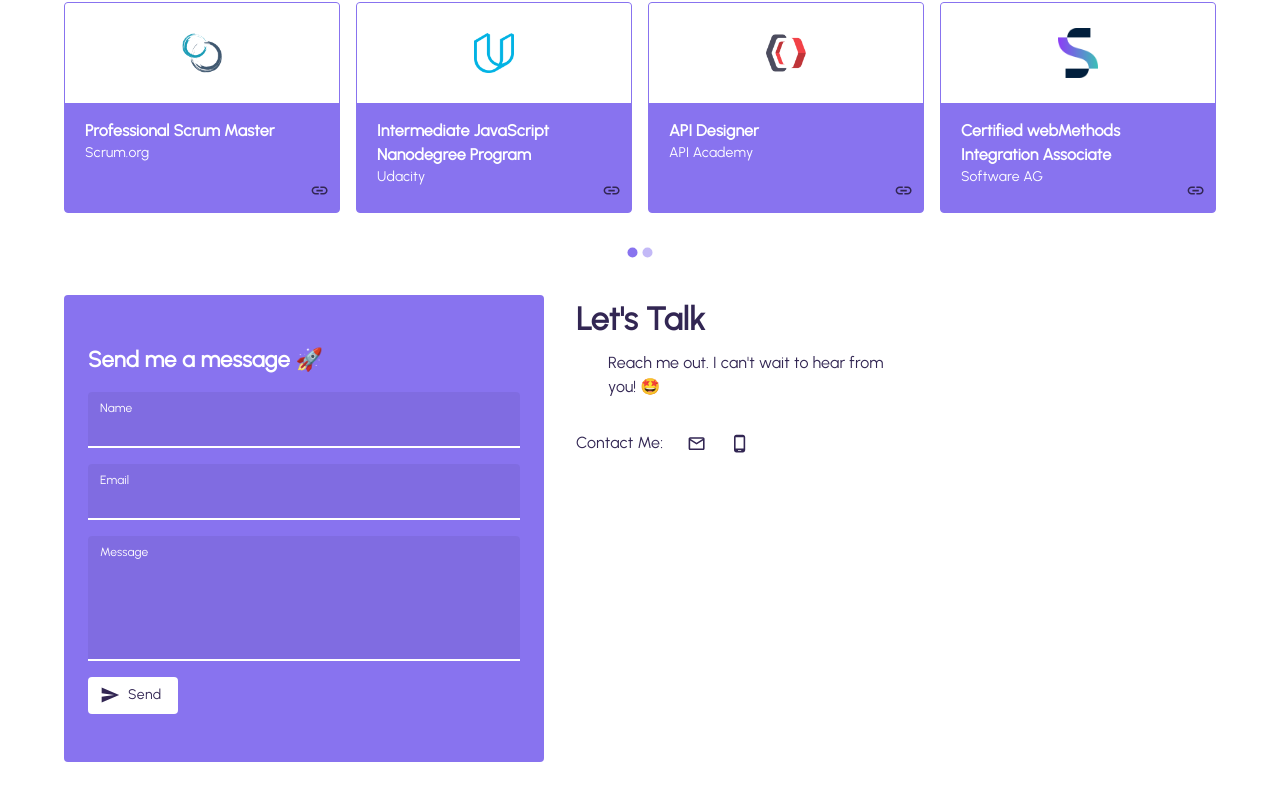
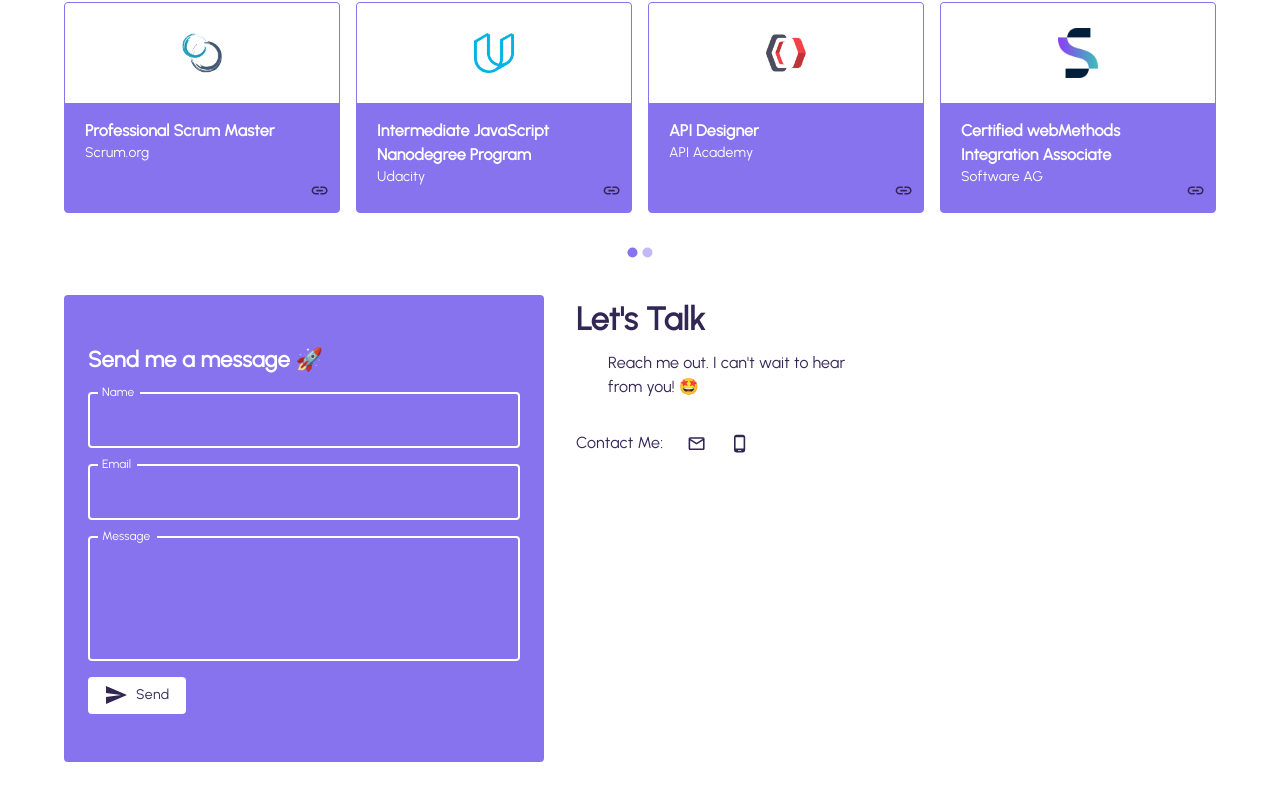
Before and after one commit to saeedmaldosary/react-material-ui-tailwind-portfolio, a React (Create React App) app: page / in a window 1280 px wide. Shown: the part 902-1702 px from the top of the page. Built offline with nearby package versions, Linux system fonts and the light colour scheme.

Commit message:
Add arabic lang

```diff
--- a/package.json
+++ b/package.json
@@ -12,13 +12,15 @@
     "@mui/lab": "^5.0.0-alpha.134",
     "@mui/material": "^5.13.6",
     "@mui/styled-engine-sc": "^5.12.0",
-    "@mui/styles": "^5.13.2",
+    "@mui/styles": "^5.14.4",
     "@testing-library/jest-dom": "^5.16.5",
     "@testing-library/react": "^13.4.0",
     "@testing-library/user-event": "^13.5.0",
     "aos": "^2.3.4",
     "emailjs-com": "^3.2.0",
     "i18next": "^23.4.1",
+    "jss": "^10.10.0",
+    "jss-rtl": "^0.3.0",
     "react": "^18.2.0",
     "react-countup": "^6.4.2",
     "react-dom": "^18.2.0",
--- a/src/assets/colors/colors.js
+++ b/src/assets/colors/colors.js
@@ -75,21 +75,17 @@ const colors = {
     light: palette.color1.value,
     dark: palette.color2.value,
   },
-  loadingButton: {
+  sendButton: {
     light: palette.color1.value,
     dark: palette.color1.value,
   },
-  loadingButtonText: {
+  sendButtonText: {
     light: palette.color2.value,
     dark: palette.color2.value,
   },
-  loadingButtonHover: {
+  circularProgress: {
     light: palette.color2.value,
     dark: palette.color2.value,
-  },
-  loadingButtonHoverText: {
-    light: palette.color1.value,
-    dark: palette.color1.value,
   },
   textField: {
     light: palette.color1.value,
--- a/src/components/Header/Header.jsx
+++ b/src/components/Header/Header.jsx
@@ -157,7 +157,7 @@ function Header({ change, setCurrentLanguage, currentLanguage }) {
             onClick={handleToggleDarkMode}
             sx={{
               display: { xs: "none", md: "flex" },
-              mr: 1,
+              mx: 1,
               cursor: "pointer",
             }}
           >
@@ -175,7 +175,7 @@ function Header({ change, setCurrentLanguage, currentLanguage }) {
             onClick={handleToggleDarkMode}
             sx={{
               display: { xs: "flex", md: "none" },
-              ml: 1,
+              mx: 1,
               cursor: "pointer",
             }}
           >
--- a/src/components/UI/CertificationsCarousel.jsx
+++ b/src/components/UI/CertificationsCarousel.jsx
@@ -92,7 +92,7 @@ function CertificationsCard({ certificationsData }) {
                     </Card>
                   </Grid>
                   <Grid key={item.id} item xs={12} md={12} sm={12}>
-                    <Box sx={{ px: "20px" }}>
+                    <Box sx={{ px: "20px", direction: "ltr" }}>
                       <Typography
                         sx={{ color: "#ffff", fontWeight: 600 }}
                         variant="body1"
--- a/src/components/UI/Hero.jsx
+++ b/src/components/UI/Hero.jsx
@@ -2,12 +2,23 @@ import React, { useEffect } from "react";
 import { Container, Grid, Typography, Button, Card } from "@mui/material";
 import { GitHub, LinkedIn, ArrowCircleDown } from "@mui/icons-material";
 import { Typewriter } from "react-simple-typewriter";
+import { useTheme } from "@mui/material/styles";
 import { useTranslation } from "react-i18next";
 import saeedImage from "../../assets/images/Saeed.png";
 import saeedImageW20 from "../../assets/images/Saeed-w20.png";
 import "./Hero.css";
 
 const Hero = () => {
+  const theme = useTheme();
+  const direction = theme.direction === "rtl";
+  const resumeButtonStyle = direction ? { ml: 1 } : { mr: 1 };
+  const typewriterStyle = {
+    fontWeight: "bold",
+    mb: 3,
+    fontSize: { xs: "28px", md: "32px" },
+    ...(direction ? { direction: "ltr", textAlign: "right" } : {}),
+  };
+
   const [t] = useTranslation();
   useEffect(() => {
     const blurDivs = document.querySelectorAll(".blur-load");
@@ -45,14 +56,7 @@ const Hero = () => {
             >
               {t("heroName")}
             </Typography>
-            <Typography
-              sx={{
-                fontWeight: "bold",
-                mb: 3,
-                fontSize: { xs: "28px", md: "32px" },
-              }}
-              variant="body1"
-            >
+            <Typography sx={typewriterStyle} variant="body1">
               <Typewriter
                 words={[" Software Engineer", "Full Stack Developer"]}
                 loop={false}
@@ -78,13 +82,13 @@ const Hero = () => {
                   textTransform: "capitalize",
                 }}
                 variant="contained"
-                startIcon={<ArrowCircleDown />}
               >
+                <ArrowCircleDown sx={resumeButtonStyle} />
                 {t("resumeButton")}
               </Button>
             </a>
             <Typography
-              sx={{ mb: 4, ml: 4, maxWidth: { md: 500, sm: 350 } }}
+              sx={{ mb: 4, mx: 4, maxWidth: { md: 500, sm: 350 } }}
               variant="body1"
             >
               {t("aboutBody")}
--- a/src/components/UI/LetsTalk.jsx
+++ b/src/components/UI/LetsTalk.jsx
@@ -8,9 +8,10 @@ import {
   Snackbar,
   Grid,
   Alert,
+  Button,
+  CircularProgress,
 } from "@mui/material";
 import { useTranslation } from "react-i18next";
-import { LoadingButton } from "@mui/lab";
 import emailjs from "emailjs-com";
 import {
   PhoneAndroidOutlined,
@@ -21,12 +22,37 @@ import {
 const LetsTalk = () => {
   const [t] = useTranslation();
   const theme = useTheme();
+  const direction = theme.direction === "rtl";
+
   const form = useRef();
   const [loading, setLoading] = useState(false);
   const [openSuccess, setOpenSuccess] = React.useState(false);
   const [openFailure, setOpenFailure] = React.useState(false);
-  const [formCompleted, setFormCompleted] = useState(false); // Track form completion
-  const [showFillMessage, setShowFillMessage] = useState(false); // Track whether to show fill message
+  const [formCompleted, setFormCompleted] = useState(false);
+  const [showFillMessage, setShowFillMessage] = useState(false);
+
+  const textFieldStyle = {
+    marginBottom: "1rem",
+    ...(direction
+      ? {
+          "& label": {
+            left: "unset",
+            right: "1.75rem",
+            transformOrigin: "right",
+          },
+          "& legend": {
+            textAlign: "right",
+          },
+        }
+      : {}),
+  };
+  const snackbarStyle = {
+    "& svg": {
+      mx: 2,
+    },
+  };
+
+  const sendButtonIconsStyle = direction ? { ml: 1 } : { mr: 1 };
 
   const sendEmail = (e) => {
     e.preventDefault();
@@ -81,7 +107,7 @@ const LetsTalk = () => {
         autoHideDuration={6000}
         onClose={handleClose}
       >
-        <Alert onClose={handleClose} severity="success" sx={{ width: "80%" }}>
+        <Alert sx={snackbarStyle} onClose={handleClose} severity="success">
           {t("messageSent")}
         </Alert>
       </Snackbar>
@@ -91,7 +117,7 @@ const LetsTalk = () => {
         autoHideDuration={6000}
         onClose={handleClose}
       >
-        <Alert onClose={handleClose} severity="error" sx={{ width: "80%" }}>
+        <Alert sx={snackbarStyle} onClose={handleClose} severity="error">
           {t("messageFailed")}
         </Alert>
       </Snackbar>
@@ -107,7 +133,7 @@ const LetsTalk = () => {
           sm={7}
           xs={12}
         >
-          <Box sx={{ ml: { xs: 0, md: 4, sm: 4 } }}>
+          <Box sx={{ mx: { xs: 0, md: 4, sm: 4 } }}>
             <Typography
               sx={{
                 fontWeight: "bold",
@@ -118,7 +144,7 @@ const LetsTalk = () => {
             >
               {t("letsTalkTitle")}
             </Typography>
-            <Typography sx={{ mb: 4, ml: 4, maxWidth: 300 }} variant="body1">
+            <Typography sx={{ mb: 4, mx: 4, maxWidth: 250 }} variant="body1">
               {t("letsTalkBody")}
             </Typography>
             <Typography sx={{ mb: 4 }} variant="body1" gutterBottom>
@@ -189,19 +215,17 @@ const LetsTalk = () => {
                 focused
                 label={t("name")}
                 color="textField"
-                variant="filled"
+                variant="outlined"
                 name="user_name"
                 fullWidth
                 inputProps={{ maxLength: 70, style: { color: "#FFFFFF" } }}
-                sx={{
-                  marginBottom: "1rem",
-                }}
+                sx={textFieldStyle}
               />
               <TextField
                 label={t("email")}
                 color="textField"
                 focused
-                variant="filled"
+                variant="outlined"
                 name="user_email"
                 type="email"
                 fullWidth
@@ -209,14 +233,12 @@ const LetsTalk = () => {
                   maxLength: 254,
                   style: { color: "#FFFFFF" },
                 }}
-                sx={{
-                  marginBottom: "1rem",
-                }}
+                sx={textFieldStyle}
               />
               <TextField
                 label={t("message")}
                 focused
-                variant="filled"
+                variant="outlined"
                 color="textField"
                 name="message"
                 multiline
@@ -226,9 +248,7 @@ const LetsTalk = () => {
                   maxLength: 500,
                   style: { color: "#FFFFFF" },
                 }}
-                sx={{
-                  marginBottom: "1rem",
-                }}
+                sx={textFieldStyle}
               />
               <Box
                 sx={{
@@ -237,19 +257,24 @@ const LetsTalk = () => {
                   alignItems: "center",
                 }}
               >
-                <LoadingButton
+                <Button
+                  className="sendButton"
                   disableElevation
-                  startIcon={<Send />}
                   variant="contained"
                   type="submit"
-                  loading={loading}
-                  loadingPosition="start"
+                  disabled={loading}
                   sx={{
                     textTransform: "capitalize",
+                    opacity: loading ? 0.5 : 1,
                   }}
                 >
+                  {loading ? (
+                    <CircularProgress size={24} sx={sendButtonIconsStyle} />
+                  ) : (
+                    <Send sx={sendButtonIconsStyle} />
+                  )}
                   {t("sendButton")}
-                </LoadingButton>
+                </Button>
               </Box>
             </form>
             {showFillMessage && (
@@ -262,6 +287,7 @@ const LetsTalk = () => {
                 <Alert
                   onClose={() => setShowFillMessage(false)}
                   severity="warning"
+                  sx={snackbarStyle}
                 >
                   {t("fillForm")}
                 </Alert>
--- a/src/index.js
+++ b/src/index.js
@@ -1,4 +1,5 @@
 import React, { useState } from "react";
+import { useEffect } from "react";
 import { createRoot } from "react-dom/client";
 import "./index.css";
 import "./i18n";
@@ -12,10 +13,17 @@ const AppWrapper = () => {
   const [darkMode, setDarkMode] = useState(false);
   const [currentLanguage, setCurrentLanguage] = useState("en");
 
+  // useEffect(() => {
+  //   console.log("Current Language: ", currentLanguage);
+  // }, [currentLanguage]);
+
   const isDarkMode = darkMode;
   const colorsMode = isDarkMode ? "dark" : "light";
 
+  const direction = currentLanguage === "ar" ? "rtl" : "ltr";
+
   const theme = createTheme({
+    direction: direction,
     typography: {
       allVariants: {
         fontFamily: currentLanguage === "ar" ? "Vazirmatn" : "Urbanist",
@@ -30,18 +38,6 @@ const AppWrapper = () => {
           },
         },
       },
-      MuiLoadingButton: {
-        styleOverrides: {
-          root: {
-            backgroundColor: colors.loadingButton[colorsMode],
-            color: colors.loadingButtonText[colorsMode],
-            "&:hover": {
-              backgroundColor: colors.loadingButtonHover[colorsMode],
-              color: colors.loadingButtonHoverText[colorsMode],
-            },
-          },
-        },
-      },
       MuiMenuItem: {
         styleOverrides: {
           root: {
@@ -51,9 +47,20 @@ const AppWrapper = () => {
           },
         },
       },
+      MuiCircularProgress: {
+        styleOverrides: {
+          root: {
+            color: colors.circularProgress[colorsMode],
+          },
+        },
+      },
       MuiButton: {
         styleOverrides: {
           root: {
+            "&.sendButton": {
+              backgroundColor: colors.sendButton[colorsMode],
+              color: colors.sendButtonText[colorsMode],
+            },
             color: colors.mdScreenMenu[colorsMode],
             "&:hover": {
               backgroundColor: colors.buttonHover[colorsMode],
@@ -127,6 +134,7 @@ const AppWrapper = () => {
 
   return (
     <React.Fragment>
+      <div dir={direction}>
         <ThemeProvider theme={theme}>
           <CssBaseline />
           <App
@@ -135,6 +143,7 @@ const AppWrapper = () => {
             currentLanguage={currentLanguage}
           />
         </ThemeProvider>
+      </div>
     </React.Fragment>
   );
 };
```
Also changed, not shown: src/assets/locale/ar.json (+4 -4 lines), 1 other file (tests, documents, lock files or other folders). Lines whose indentation alone changed are shown as unchanged.
